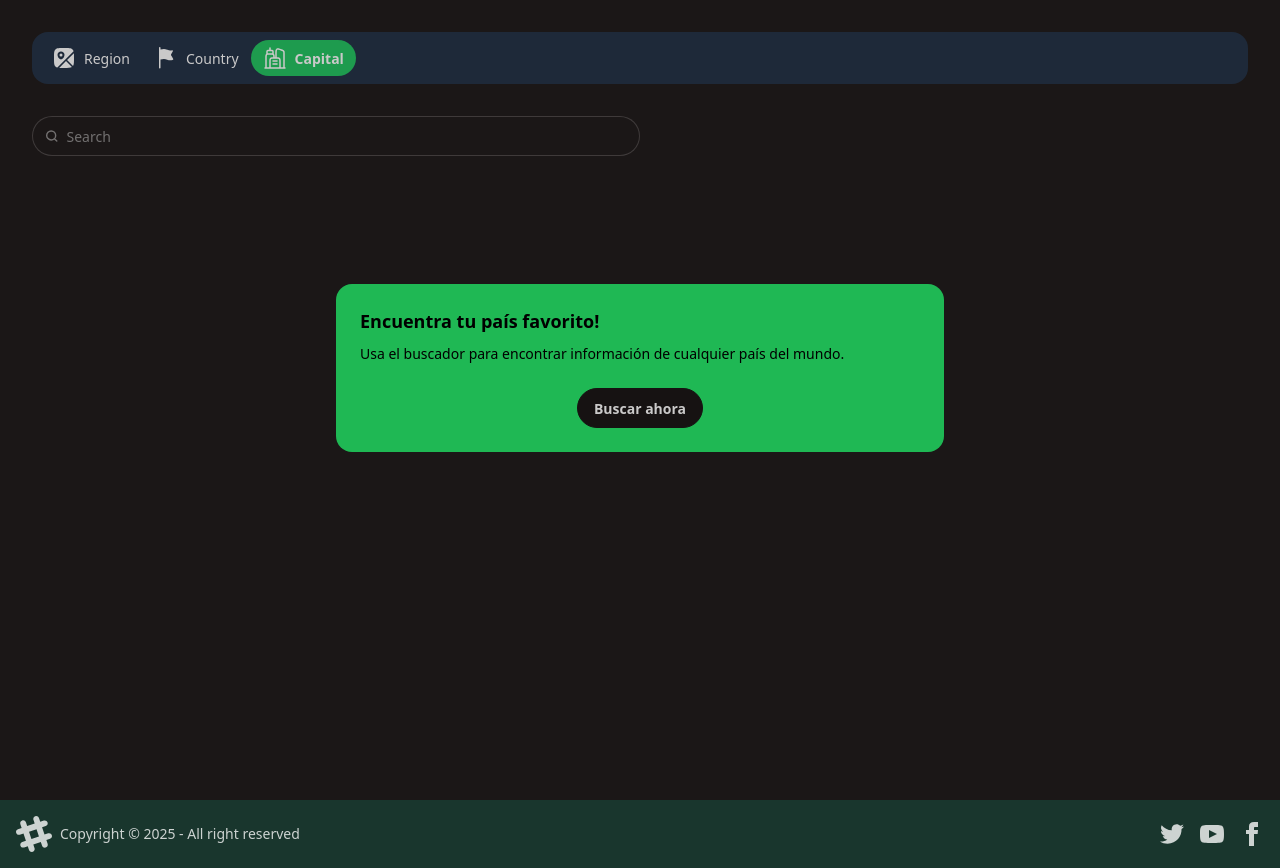
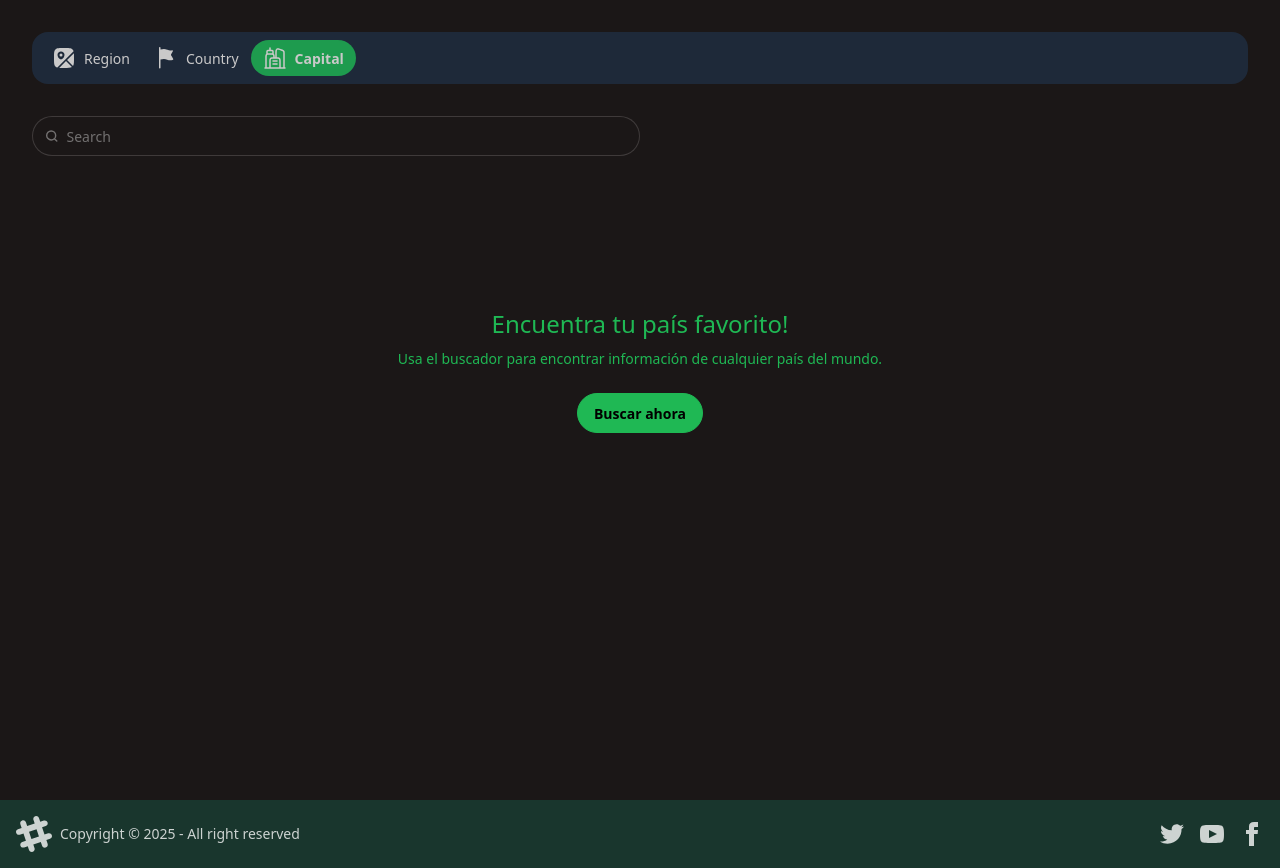
Before and after one commit to ocordoba3/country-app, an Angular app: page /search/by-capital in a window 1280 px wide. Built offline with nearby package versions, Linux system fonts and the light colour scheme.

Commit message:
card improved

```diff
--- a/src/app/shared/components/country-list/country-list.html
+++ b/src/app/shared/components/country-list/country-list.html
@@ -23,12 +23,14 @@
 
   @if(countries().length === 0) {
   <article class="w-full h-full">
-    <div class="card bg-primary text-primary-content w-full lg:w-1/2 lg:mx-auto lg:my-24">
+    <div class="card text-primary-content w-full lg:w-1/2 lg:mx-auto lg:my-24">
       <div class="card-body">
-        <h2 class="card-title">Encuentra tu país favorito!</h2>
-        <p>Usa el buscador para encontrar información de cualquier país del mundo.</p>
+        <h2 class="text-primary text-center text-2xl">Encuentra tu país favorito!</h2>
+        <p class="text-primary text-center">
+          Usa el buscador para encontrar información de cualquier país del mundo.
+        </p>
         <div class="card-actions justify-center mt-4">
-          <button (click)="searchNow()" type="button" class="btn">Buscar ahora</button>
+          <button (click)="searchNow()" type="button" class="btn btn-primary">Buscar ahora</button>
         </div>
       </div>
     </div>
```
